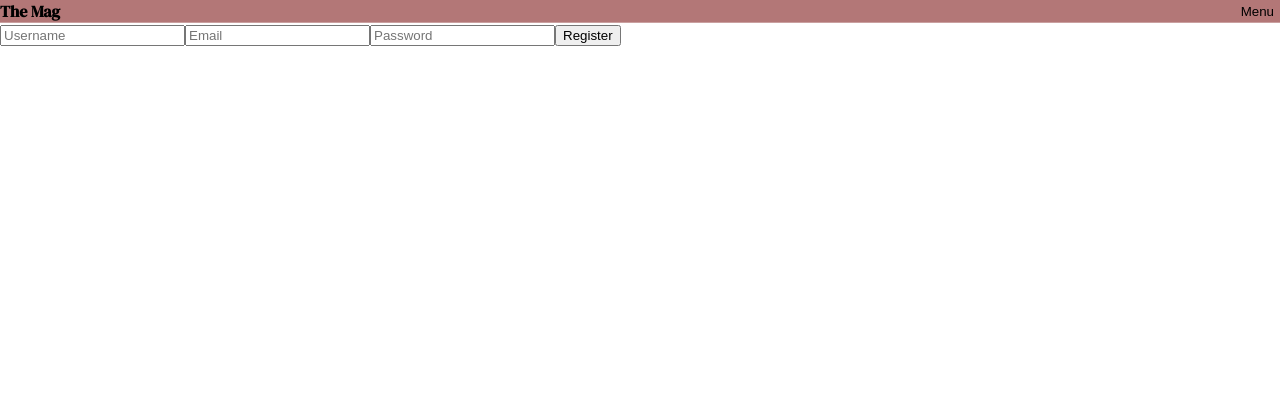
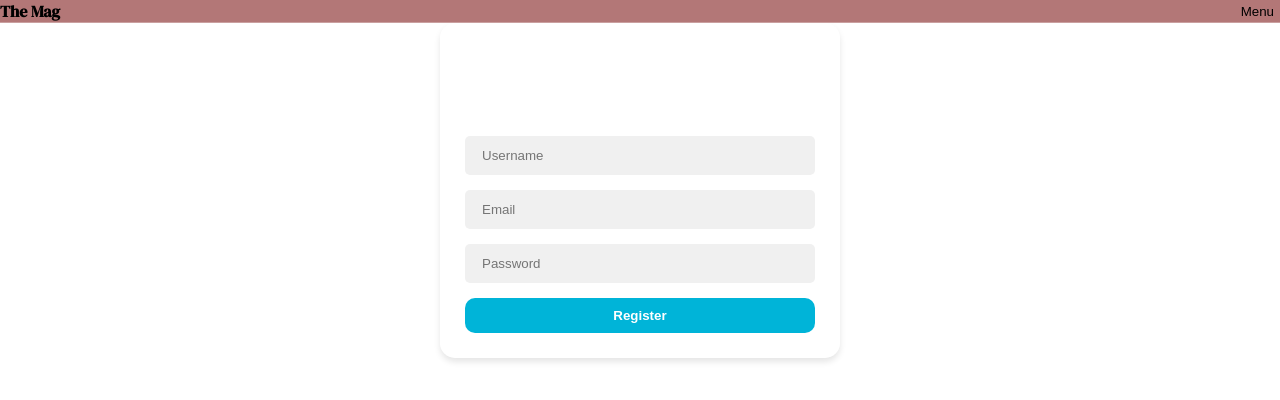
Before and after one commit to Abana55/DigitaMag-client, a React (Create React App) app: page /register in a window 1280 px wide. Shown: the top 400 px of the page. Built offline with nearby package versions, Linux system fonts and the light colour scheme.

Commit message:
styled the login/registration forms

```diff
--- a/src/components/LoginForm/LoginForm.js
+++ b/src/components/LoginForm/LoginForm.js
@@ -1,5 +1,6 @@
 import React, { useState } from 'react';
 import axios from 'axios';
+import './LoginForm.scss'; // Make sure to import the SCSS file
 
 const LoginForm = ({ setToken }) => {
   const [loginData, setLoginData] = useState({
@@ -24,12 +25,13 @@ const LoginForm = ({ setToken }) => {
   };
 
   return (
-    <section className='login'>
-        <h1>login</h1>
-    <form onSubmit={handleSubmit}>
+    <section className='login-form'>
+        <h1 className='login-form__title'>Login</h1>
+    <form onSubmit={handleSubmit} className='login-form__form'>
       <input
         type="email"
         name="email"
+        className='login-form__input login-form__input--email'
         value={loginData.email}
         onChange={handleChange}
         placeholder="Email"
@@ -37,11 +39,12 @@ const LoginForm = ({ setToken }) => {
       <input
         type="password"
         name="password"
+        className='login-form__input login-form__input--password'
         value={loginData.password}
         onChange={handleChange}
         placeholder="Password"
       />
-      <button type="submit">Login</button>
+      <button type="submit" className='login-form__button'>Login</button>
     </form>
     </section>
   );
--- a/src/components/LoginForm/LoginForm.scss
+++ b/src/components/LoginForm/LoginForm.scss
@@ -0,0 +1,57 @@
+.login-form {
+    background: rgba(255, 255, 255, 0.2);
+    backdrop-filter: blur(10px);
+    border-radius: 10px;
+    padding: 20px;
+    width: 300px;
+    box-shadow: 0 4px 6px rgba(0, 0, 0, 0.1);
+    margin: auto;
+    text-align: center;
+
+    &__title {
+      margin-bottom: 20px;
+      color: #fff;
+    }
+
+    &__form {
+      display: flex;
+      flex-direction: column;
+      gap: 10px;
+    }
+
+    input {
+        background-color: #f0f0f0;
+        border: 2px solid transparent;
+        padding: 10px 15px;
+        border-radius: 5px;
+        outline: none;
+        transition: transform 0.3s ease, border-color 0.3s ease;
+
+        &:focus {
+            transform: scale(1.05);
+            border-color: #0077B6;
+        }
+    }
+
+    &__input--email,
+    &__input--password {
+      background: rgba(255, 255, 255, 0.5);
+    }
+
+    &__button {
+      background-color: #007BFF;
+      color: #fff;
+      border: none;
+      padding: 10px 0;
+      border-radius: 5px;
+      cursor: pointer;
+      transition: background-color 0.3s ease;
+      &:hover {
+          background-color: darken(#0077B6, 10%);
+      }
+
+      &:hover {
+        background-color: darken(#007bff, 5%);
+      }
+    }
+  }
--- a/src/components/RegistrationForm/RegistrationForm.js
+++ b/src/components/RegistrationForm/RegistrationForm.js
@@ -1,5 +1,6 @@
 import React, { useState } from 'react';
 import axios from 'axios';
+import './RegistrationForm.scss';
 
 const RegistrationForm = () => {
   const [userData, setUserData] = useState({
@@ -25,10 +26,14 @@ const RegistrationForm = () => {
   };
 
   return (
-    <form onSubmit={handleSubmit}>
+    <section className='registration-form'>
+
+    <form onSubmit={handleSubmit} className='registration-form__form'>
+    <h1 className='registration-form__title'>Register</h1>
       <input
         type="text"
         name="username"
+        className='registration-form__input registration-form__input--username'
         value={userData.username}
         onChange={handleChange}
         placeholder="Username"
@@ -36,6 +41,7 @@ const RegistrationForm = () => {
       <input
         type="email"
         name="email"
+        className='registration-form__input registration-form__input--email'
         value={userData.email}
         onChange={handleChange}
         placeholder="Email"
@@ -43,12 +49,14 @@ const RegistrationForm = () => {
       <input
         type="password"
         name="password"
+        className='registration-form__input registration-form__input--password'
         value={userData.password}
         onChange={handleChange}
         placeholder="Password"
       />
-      <button type="submit">Register</button>
+      <button type="submit" className='registration-form__button'>Register</button>
     </form>
+    </section>
   );
 };
 
--- a/src/components/RegistrationForm/RegistrationForm.scss
+++ b/src/components/RegistrationForm/RegistrationForm.scss
@@ -0,0 +1,49 @@
+.registration-form {
+  background: rgba(255, 255, 255, 0.25);
+  backdrop-filter: blur(12px);
+  border-radius: 15px;
+  padding: 25px;
+  width: 350px;
+  box-shadow: 0 4px 6px rgba(0, 0, 0, 0.1);
+  margin: auto;
+  text-align: center;
+
+  &__title {
+    margin-bottom: 20px;
+    color: #ffffff;
+  }
+
+  &__form {
+    display: flex;
+    flex-direction: column;
+    gap: 15px;
+  }
+
+  input {
+    background-color: #f0f0f0;
+    border: 2px solid transparent;
+    padding: 10px 15px;
+    border-radius: 5px;
+    outline: none;
+    transition: transform 0.3s ease, border-color 0.3s ease;
+
+    &:focus {
+      transform: scale(1.05);
+      border-color: #48cae4;
+    }
+  }
+
+  &__button {
+    padding: 10px 20px;
+    border-radius: 10px;
+    border: none;
+    background-color: #00b4d8;
+    color: #ffffff;
+    font-weight: bold;
+    cursor: pointer;
+    transition: background-color 0.3s ease;
+    &:hover {
+      background-color: darken(#48cae4, 10%);
+    }
+  }
+}
```
